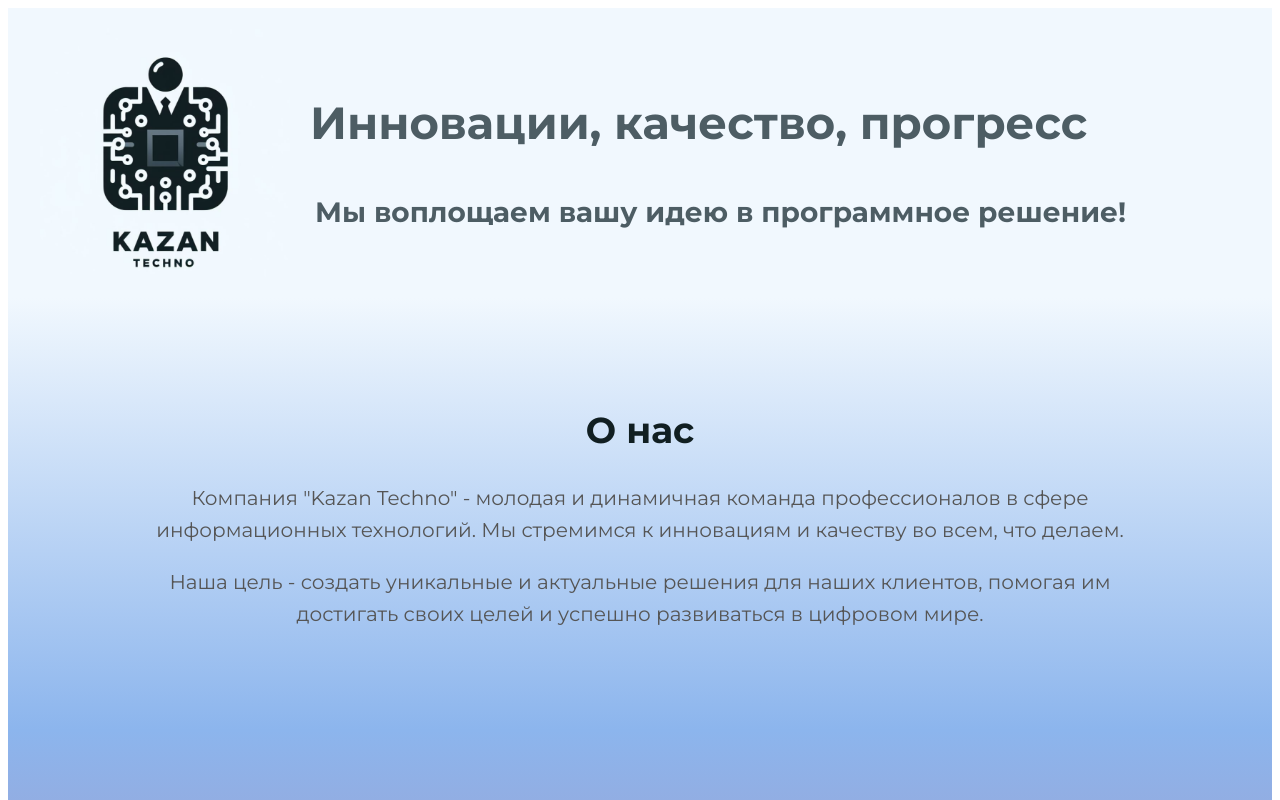
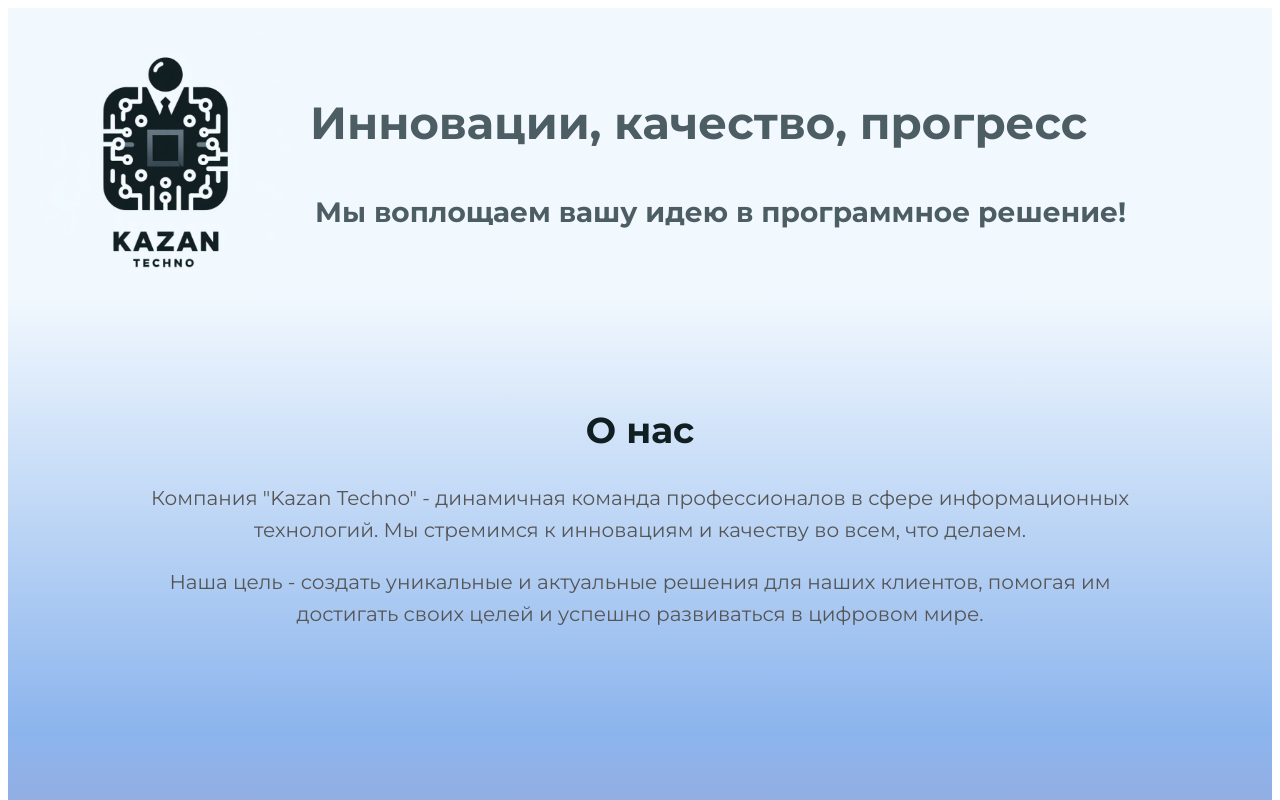
Before and after one commit to AmirGizAl/kazan_techno_spa, a Vue app: page / in a window 1280 px wide. Shown: the top 800 px of the page. Built offline with nearby package versions, Linux system fonts and the light colour scheme.

Commit message:
New changes

```diff
--- a/src/components/About.vue
+++ b/src/components/About.vue
@@ -3,7 +3,7 @@
     <div class="container">
       <h2 class="section-title">О нас</h2>
       <div class="content">
-        <p>Компания "Kazan Techno" - молодая и динамичная команда профессионалов в сфере информационных технологий. Мы стремимся к инновациям и качеству во всем, что делаем.</p>
+        <p>Компания "Kazan Techno" - динамичная команда профессионалов в сфере информационных технологий. Мы стремимся к инновациям и качеству во всем, что делаем.</p>
         <p>Наша цель - создать уникальные и актуальные решения для наших клиентов, помогая им достигать своих целей и успешно развиваться в цифровом мире.</p>
       </div>
     </div>
```
